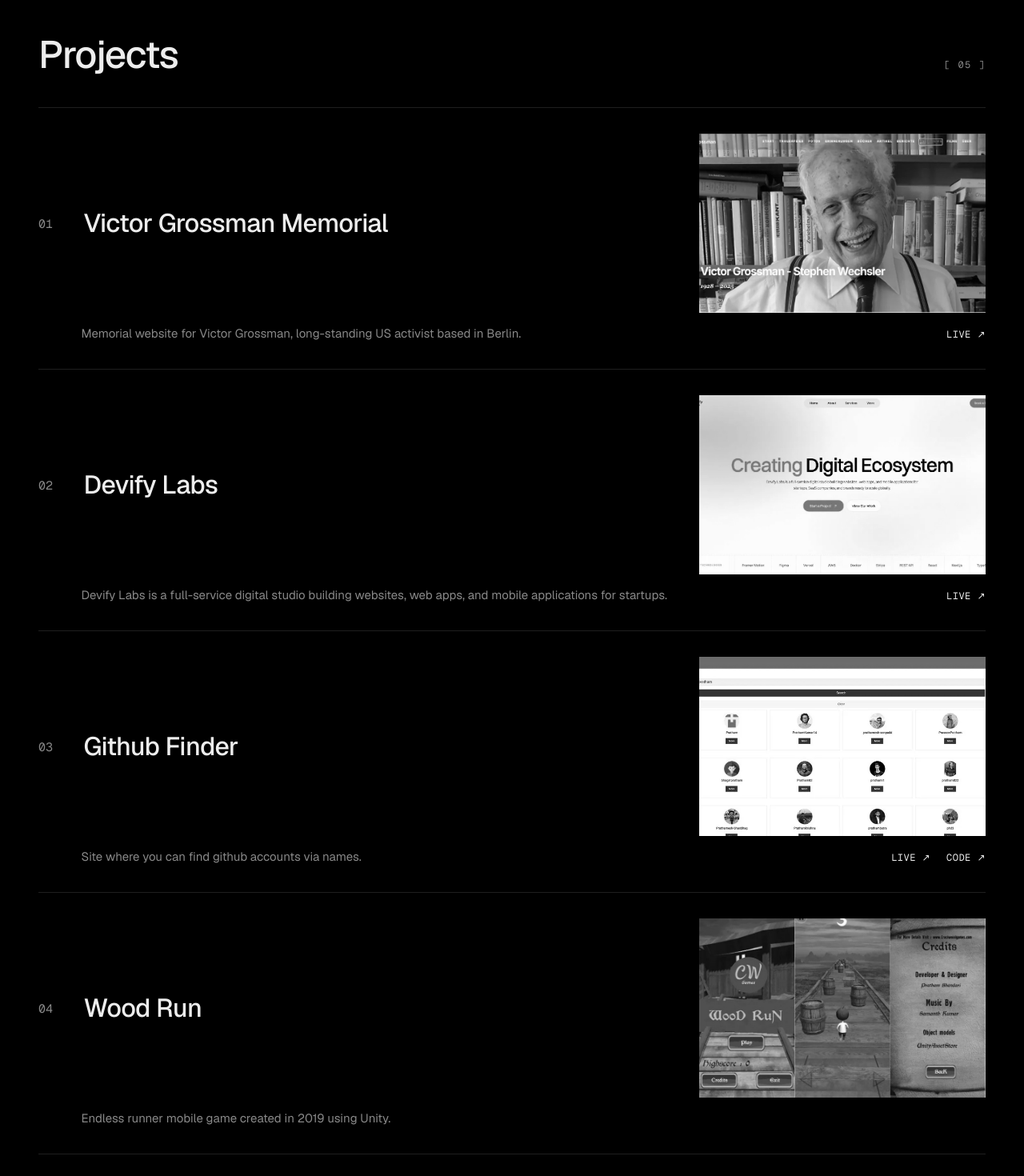
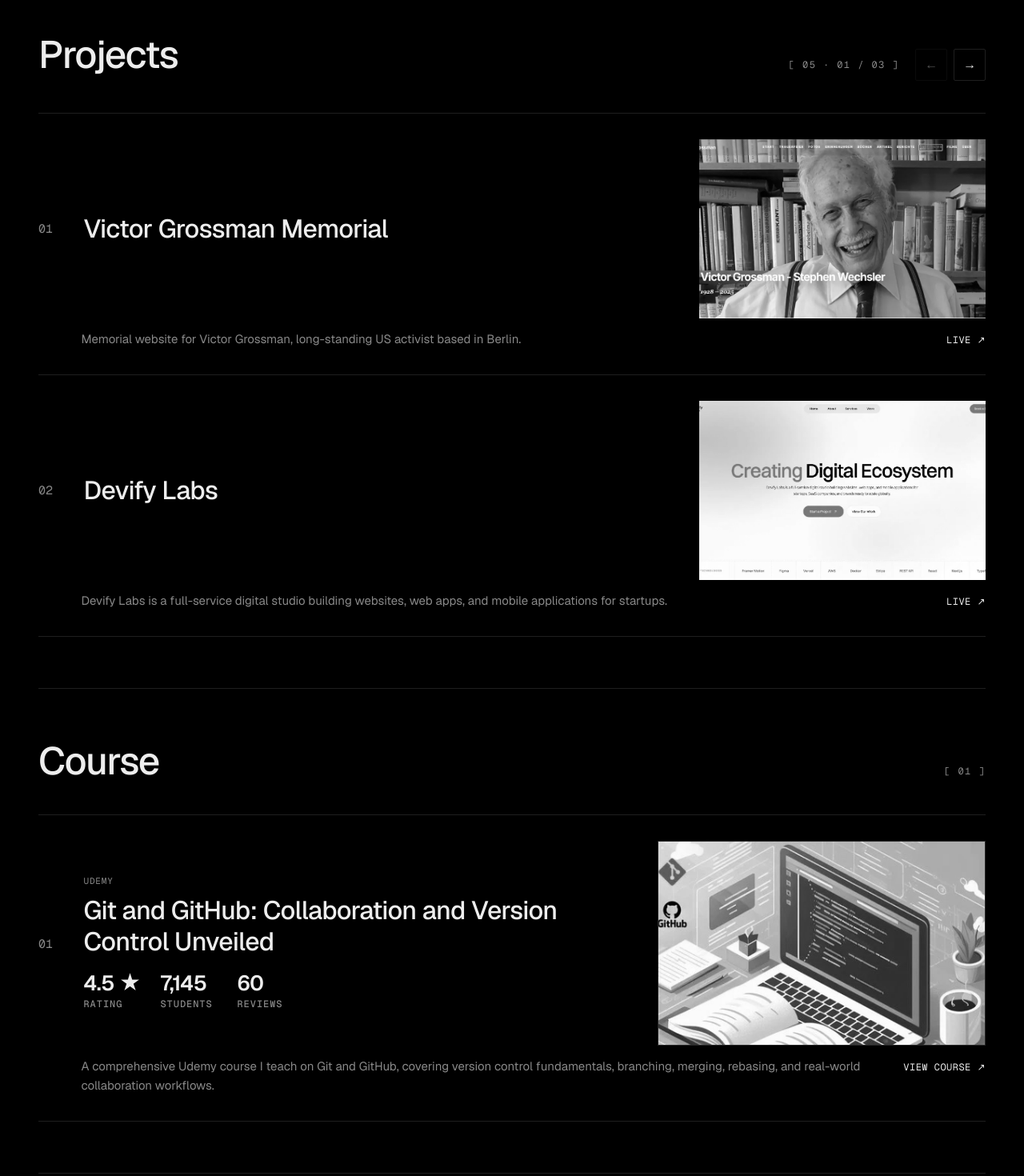
Before and after one commit to prathambhandari/prathambhandari.com, a React (Vite) app: page / in a window 1280 px wide. Shown: the part 1700-3170 px from the top of the page at 80% size. Built offline with nearby package versions, Linux system fonts and the light colour scheme.

Commit message:
ultimate ui update

```diff
--- a/index.html
+++ b/index.html
@@ -8,7 +8,7 @@
       content="width=device-width, initial-scale=1.0, viewport-fit=cover"
     />
     <meta name="theme-color" content="#000000" />
-    <title>Pratham Bhandari — Full-Stack Web Developer</title>
+    <title>Pratham Bhandari | Full-Stack Web Developer</title>
     <link rel="preconnect" href="https://fonts.googleapis.com" />
     <link rel="preconnect" href="https://fonts.gstatic.com" crossorigin />
     <link
--- a/src/App.jsx
+++ b/src/App.jsx
@@ -1,3 +1,5 @@
+import { useState } from "react";
+
 const profile = {
   name: "Pratham Bhandari",
   avatarUrl: "/portrait.webp",
@@ -17,12 +19,12 @@
   {
     role: "Junior Support Engineer",
     org: "UnifyCX",
-    period: "Mar 2025 — Jul 2025",
+    period: "Mar 2025 to Jul 2025",
   },
   {
     role: "Technical Assistant & Program Manager",
     org: "MicroDegree · Mangalore",
-    period: "Apr 2022 — Sep 2023",
+    period: "Apr 2022 to Sep 2023",
   },
 ];
 
@@ -43,6 +45,25 @@
   },
 ];
 
+const courses = [
+  {
+    title: "Git and GitHub: Collaboration and Version Control Unveiled",
+    platform: "Udemy",
+    href: "https://www.udemy.com/course/git-and-github-collaboration-and-version-control-unveiled/",
+    description:
+      "A comprehensive Udemy course I teach on Git and GitHub, covering version control fundamentals, branching, merging, rebasing, and real-world collaboration workflows.",
+    rating: 4.5,
+    ratingCount: 60,
+    students: 7145,
+    preview: "/previews/udemy-git-github.png",
+    previewWidth: 480,
+    previewHeight: 270,
+    previewAlt: "Git and GitHub Udemy course",
+  },
+];
+
+const formatCount = (n) => n.toLocaleString("en-US");
+
 const certificates = [
   {
     id: "complete-web-developer-udemy",
@@ -55,7 +76,7 @@
   {
     id: "diploma-basic-programming-keonics",
     title: "Diploma in Basic Programming",
-    issuer: "Keonics — India",
+    issuer: "Keonics, India",
     issued: "Apr 2020",
     skills: "C (Programming Language)",
   },
@@ -143,7 +164,24 @@
 
 const pad = (n) => String(n).padStart(2, "0");
 
+const PROJECTS_PER_PAGE = 2;
+
 function App() {
+  const [projectPage, setProjectPage] = useState(0);
+  const projectPageCount = Math.ceil(projects.length / PROJECTS_PER_PAGE);
+  const visibleProjects = projects.slice(
+    projectPage * PROJECTS_PER_PAGE,
+    projectPage * PROJECTS_PER_PAGE + PROJECTS_PER_PAGE,
+  );
+
+  const showPrevProjects = () => {
+    setProjectPage((page) => Math.max(0, page - 1));
+  };
+
+  const showNextProjects = () => {
+    setProjectPage((page) => Math.min(projectPageCount - 1, page + 1));
+  };
+
   return (
     <div className="shell">
       <div className="grid-lines" aria-hidden="true">
@@ -212,24 +250,50 @@
         <section className="block" id="cases">
           <header className="block__head">
             <h2 className="block__title">Projects</h2>
-            <span className="block__count">[ {pad(projects.length)} ]</span>
+            <div className="block__actions">
+              <span className="block__count">
+                [ {pad(projects.length)} · {pad(projectPage + 1)} /{" "}
+                {pad(projectPageCount)} ]
+              </span>
+              <div className="case-nav">
+                <button
+                  type="button"
+                  className="case-nav__btn"
+                  onClick={showPrevProjects}
+                  disabled={projectPage === 0}
+                  aria-label="Previous projects"
+                >
+                  ←
+                </button>
+                <button
+                  type="button"
+                  className="case-nav__btn"
+                  onClick={showNextProjects}
+                  disabled={projectPage >= projectPageCount - 1}
+                  aria-label="Next projects"
+                >
+                  →
+                </button>
+              </div>
+            </div>
           </header>
 
           <ul className="cases">
-            {projects.map((project, i) => {
+            {visibleProjects.map((project, i) => {
+              const projectIndex = projectPage * PROJECTS_PER_PAGE + i;
               const CaseTag = project.liveUrl ? "a" : "div";
               const linkProps = project.liveUrl
                 ? {
                     href: project.liveUrl,
                     target: "_blank",
                     rel: "noreferrer",
-                    "aria-label": `${project.title} — open live site`,
+                    "aria-label": `${project.title}, open live site`,
                   }
                 : {};
               return (
               <li key={project.title} className="case">
                 <CaseTag className="case__main" {...linkProps}>
-                  <span className="case__index">{pad(i + 1)}</span>
+                  <span className="case__index">{pad(projectIndex + 1)}</span>
                   <span className="case__title">{project.title}</span>
                   <span className="case__thumb">
                     <img
@@ -273,6 +337,72 @@
           </ul>
         </section>
 
+        <section className="block" id="courses">
+          <header className="block__head">
+            <h2 className="block__title">Course</h2>
+            <span className="block__count">[ {pad(courses.length)} ]</span>
+          </header>
+
+          <ul className="courses">
+            {courses.map((course, i) => (
+              <li key={course.title} className="course">
+                <a
+                  className="course__main"
+                  href={course.href}
+                  target="_blank"
+                  rel="noreferrer"
+                  aria-label={`${course.title}, open on ${course.platform}`}
+                >
+                  <span className="course__index">{pad(i + 1)}</span>
+                  <div className="course__body">
+                    <span className="course__platform">{course.platform}</span>
+                    <span className="course__title">{course.title}</span>
+                    <div className="course__stats">
+                      <span className="course__stat course__stat--rating">
+                        <span className="course__stat-value">{course.rating} ★</span>
+                        <span className="course__stat-label">Rating</span>
+                      </span>
+                      <span className="course__stat course__stat--students">
+                        <span className="course__stat-value">
+                          {formatCount(course.students)}
+                        </span>
+                        <span className="course__stat-label">Students</span>
+                      </span>
+                      <span className="course__stat course__stat--reviews">
+                        <span className="course__stat-value">
+                          {formatCount(course.ratingCount)}
+                        </span>
+                        <span className="course__stat-label">Reviews</span>
+                      </span>
+                    </div>
+                  </div>
+                  <span className="course__thumb">
+                    <img
+                      src={course.preview}
+                      alt={course.previewAlt}
+                      width={course.previewWidth}
+                      height={course.previewHeight}
+                      loading="lazy"
+                      decoding="async"
+                    />
+                  </span>
+                </a>
+                <div className="course__meta">
+                  <p className="course__desc">{course.description}</p>
+                  <a
+                    href={course.href}
+                    target="_blank"
+                    rel="noreferrer"
+                    className="text-link"
+                  >
+                    View course ↗
+                  </a>
+                </div>
+              </li>
+            ))}
+          </ul>
+        </section>
+
         <section className="block" id="experience">
           <header className="block__head">
             <h2 className="block__title">
@@ -307,7 +437,7 @@
                     {c.issuer} · {c.issued}
                   </p>
                   {c.credentialId ? (
-                    <p className="cert__id">ID — {c.credentialId}</p>
+                    <p className="cert__id">ID: {c.credentialId}</p>
                   ) : null}
                   {c.skills ? <p className="cert__skills">{c.skills}</p> : null}
                   {c.credentialUrl ? (
--- a/src/index.css
+++ b/src/index.css
@@ -182,6 +182,7 @@
 .hero__footer,
 .block__head,
 .cases,
+.courses,
 .ladder,
 .split,
 .certs,
@@ -306,6 +307,55 @@
   white-space: nowrap;
 }
 
+.block__actions {
+  display: flex;
+  align-items: center;
+  gap: clamp(14px, 2vw, 20px);
+}
+
+.case-nav {
+  display: flex;
+  align-items: center;
+  gap: 8px;
+}
+
+.case-nav__btn {
+  display: inline-flex;
+  align-items: center;
+  justify-content: center;
+  width: 40px;
+  height: 40px;
+  padding: 0;
+  border: 1px solid var(--line);
+  border-radius: 2px;
+  background: transparent;
+  color: var(--fg-bright);
+  font-family: var(--mono);
+  font-size: 16px;
+  line-height: 1;
+  cursor: pointer;
+  transition:
+    color 0.2s ease,
+    border-color 0.2s ease,
+    background 0.2s ease;
+}
+
+.case-nav__btn:hover:not(:disabled) {
+  color: var(--accent);
+  border-color: var(--line-strong);
+  background: var(--frost);
+}
+
+.case-nav__btn:disabled {
+  opacity: 0.35;
+  cursor: not-allowed;
+}
+
+.case-nav__btn:focus-visible {
+  outline: 2px solid var(--accent);
+  outline-offset: 2px;
+}
+
 /* —— Cases —— */
 .cases {
   list-style: none;
@@ -417,6 +467,177 @@
 .text-link:hover {
   color: var(--accent);
   border-color: var(--line-strong);
+}
+
+/* —— Courses —— */
+.courses {
+  list-style: none;
+  margin: 0;
+  padding: 0;
+}
+
+.course {
+  border-top: 1px solid var(--line);
+  padding: clamp(18px, 3vw, 32px) 0;
+}
+
+.course:last-child {
+  border-bottom: 1px solid var(--line);
+}
+
+.course__main {
+  position: relative;
+  display: flex;
+  align-items: center;
+  gap: clamp(20px, 3vw, 48px);
+  width: 100%;
+}
+
+.course__index {
+  font-family: var(--mono);
+  font-size: clamp(12px, 1.2vw, 15px);
+  color: var(--muted);
+  flex-shrink: 0;
+}
+
+.course__body {
+  flex: 1 1 0;
+  min-width: 0;
+  display: flex;
+  flex-direction: column;
+  gap: 10px;
+}
+
+.course__platform {
+  font-family: var(--mono);
+  font-size: 11px;
+  letter-spacing: 0.08em;
+  text-transform: uppercase;
+  color: var(--muted);
+}
+
+.course__title {
+  font-family: var(--sans);
+  font-weight: 500;
+  font-size: clamp(1.25rem, 3vw, 2rem);
+  line-height: 1.2;
+  letter-spacing: -0.02em;
+  color: var(--fg-bright);
+  transition: color 0.25s ease, transform 0.35s cubic-bezier(0.2, 0.8, 0.2, 1);
+}
+
+.course__stats {
+  display: flex;
+  flex-wrap: wrap;
+  gap: clamp(14px, 2.5vw, 24px);
+  margin-top: clamp(6px, 1.2vw, 10px);
+}
+
+.course__stat {
+  display: flex;
+  flex-direction: column;
+  gap: 5px;
+  min-width: 72px;
+}
+
+.course__stat-value {
+  font-family: var(--sans);
+  font-size: clamp(1.15rem, 2.2vw, 1.65rem);
+  font-weight: 600;
+  line-height: 1;
+  letter-spacing: -0.02em;
+  color: var(--fg-bright);
+  transition: color 0.25s ease;
+}
+
+.course__stat-label {
+  font-family: var(--mono);
+  font-size: clamp(10px, 1vw, 12px);
+  letter-spacing: 0.08em;
+  text-transform: uppercase;
+  font-weight: 500;
+  color: var(--muted);
+  transition: color 0.25s ease;
+}
+
+.course__main:hover .course__stat--rating .course__stat-value,
+.course__main:focus-visible .course__stat--rating .course__stat-value {
+  color: #f5b942;
+}
+
+.course__main:hover .course__stat--rating .course__stat-label,
+.course__main:focus-visible .course__stat--rating .course__stat-label {
+  color: #d4a017;
+}
+
+.course__main:hover .course__stat--students .course__stat-value,
+.course__main:focus-visible .course__stat--students .course__stat-value {
+  color: #60a5fa;
+}
+
+.course__main:hover .course__stat--students .course__stat-label,
+.course__main:focus-visible .course__stat--students .course__stat-label {
+  color: #3b82f6;
+}
+
+.course__main:hover .course__stat--reviews .course__stat-value,
+.course__main:focus-visible .course__stat--reviews .course__stat-value {
+  color: #4ade80;
+}
+
+.course__main:hover .course__stat--reviews .course__stat-label,
+.course__main:focus-visible .course__stat--reviews .course__stat-label {
+  color: #22c55e;
+}
+
+.course__thumb {
+  margin-left: auto;
+  width: clamp(220px, 32vw, 480px);
+  flex-shrink: 0;
+  overflow: hidden;
+  line-height: 0;
+  border: 1px solid var(--line);
+  background: var(--frost);
+}
+
+.course__thumb img {
+  width: 100%;
+  height: auto;
+  aspect-ratio: 16 / 10;
+  object-fit: cover;
+  filter: grayscale(1);
+  transition: filter 0.3s ease;
+}
+
+.course__main:hover .course__title,
+.course__main:focus-visible .course__title {
+  color: var(--accent);
+  transform: translateX(4px);
+}
+
+.course__main:hover .course__thumb img,
+.course__main:focus-visible .course__thumb img {
+  filter: grayscale(0);
+}
+
+.course__meta {
+  display: flex;
+  flex-wrap: wrap;
+  align-items: baseline;
+  justify-content: space-between;
+  gap: 12px 48px;
+  margin-top: 14px;
+  padding-left: calc(clamp(12px, 1.2vw, 15px) + clamp(20px, 3vw, 48px));
+  width: 100%;
+}
+
+.course__desc {
+  margin: 0;
+  flex: 1 1 320px;
+  max-width: none;
+  font-size: 15px;
+  line-height: 1.6;
+  color: var(--muted);
 }
 
 /* —— Experience ladder —— */
@@ -801,13 +1022,13 @@
   }
 
   /* On touch, reveal the thumbnail statically — no hover */
-  .case__main {
+  .case__main,
+  .course__main {
     flex-wrap: wrap;
   }
 
-  .case__thumb {
-    opacity: 1;
-    transform: none;
+  .case__thumb,
+  .course__thumb {
     width: 100%;
     margin: 14px 0 0;
     order: 3;
@@ -818,7 +1039,13 @@
     aspect-ratio: 16 / 9;
   }
 
-  .case__meta {
+  .course__thumb img {
+    filter: grayscale(0);
+    aspect-ratio: 16 / 9;
+  }
+
+  .case__meta,
+  .course__meta {
     padding-left: 0;
   }
 }
```
Also changed, not shown: public/previews/udemy-git-github.png (added).
